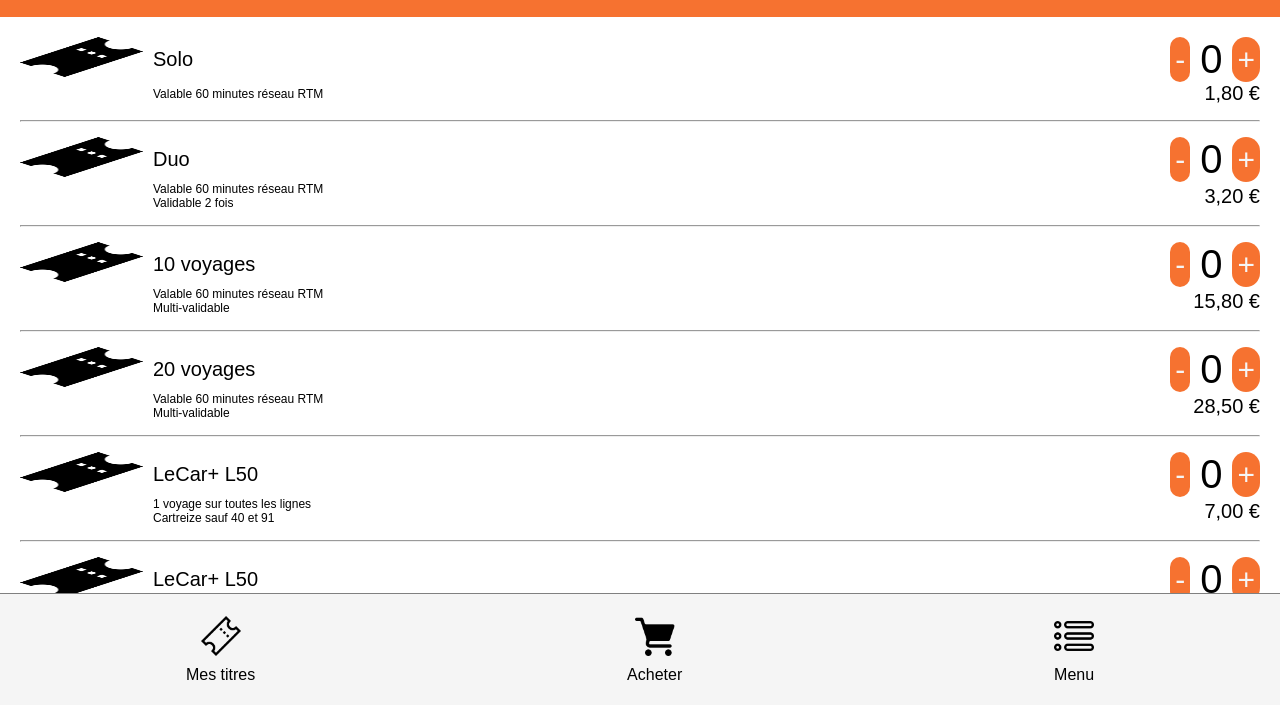
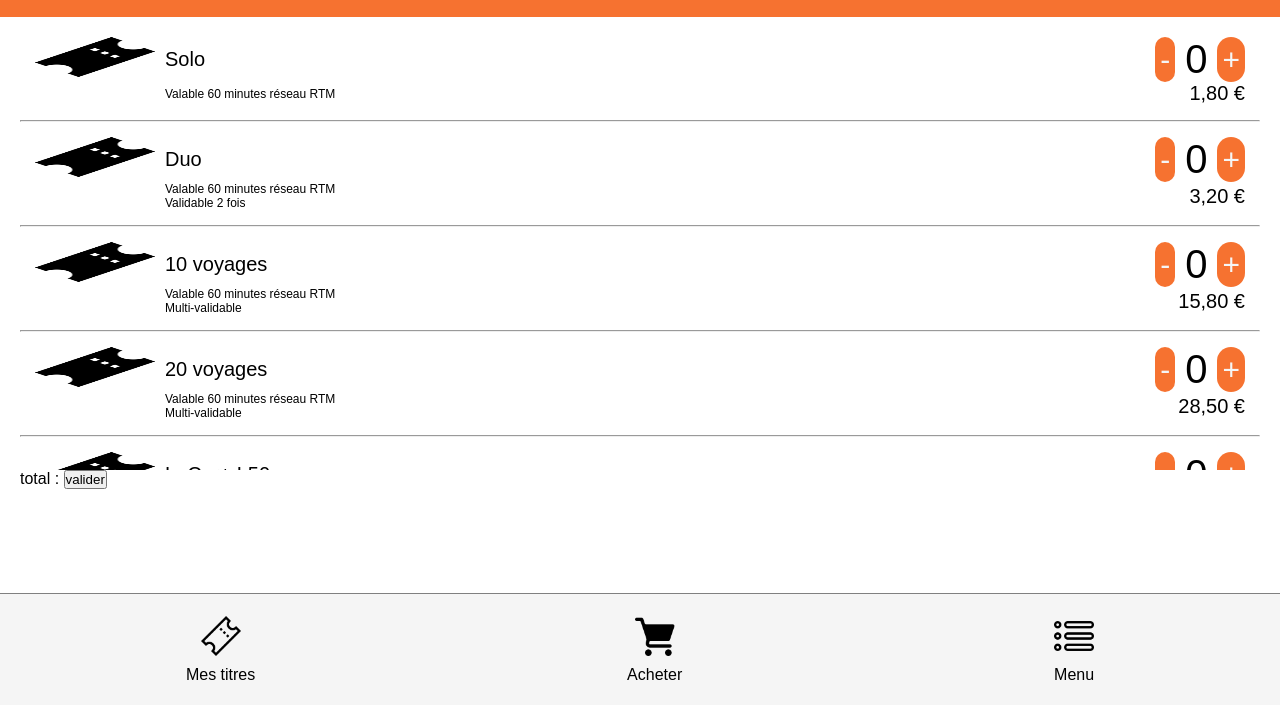
Before and after one commit to paoloDbsx/ecf-front, a plain HTML site: page views/app.html in a window 1280 px wide. Both pictures are taken after a click on the element "Acheter". Shown: the part 95-801 px from the top of the page. Drawn offline with nearby package versions, Linux system fonts and the light colour scheme; files that its build step writes are made by us from their sources.

Commit message:
troisième commit

```diff
--- a/css/style.scss
+++ b/css/style.scss
@@ -11,6 +11,10 @@
 .block {
   display: block;
 }
+.m-0 {
+  margin: 0;
+}
+
 /* ---------------------------------- Intro --------------------------------- */
 .div-time {
   position: absolute;
@@ -91,21 +95,64 @@ nav {
 
 /* -------------------------------- nav page -------------------------------- */
 
-/* ---------------------------------- page1 --------------------------------- */
+/* ---------------------------------- page 1 --------------------------------- */
 .mesTitres-div {
   display: block;
   height: 72vh;
+  overflow-y: auto;
   padding: 20px;
   .mesTitresReels {
-    display: block;
-    height: 72vh;
+    display: flex;
+    flex-direction: column;
+    gap: 15px;
+    text-align: center;
+    font-size: 20px;
+    .mesTitres-img1 {
+      background-image: url("../images/ticket.png");
+      background-size: contain;
+      width: 250px;
+      height: 158px;
+      border: none;
+      border-radius: 10px;
+      margin: 0 auto;
+      position: relative;
+    }
+    .mesTitres-img {
+      background-image: url("../images/ticket.png");
+      background-size: contain;
+      width: 250px;
+      height: 158px;
+      border: none;
+      border-radius: 10px;
+      margin: 0 auto;
+      position: relative;
+    }
+    .mesTitres-img::before {
+      background-color: rgba(0, 0, 0, 0.5);
+      content: "";
+      display: block;
+      height: 100%;
+      width: 100%;
+      border: none;
+      border-radius: 10px;
+      position: absolute;
+    }
+    .mesTitresSeul {
+      display: flex;
+      flex-direction: column;
+      text-align: center;
+      gap: 15px;
+      font-size: 20px;
+    }
   }
   .pasDeTitres {
     display: block;
-    height: 72vh;
+    height: 100%;
     display: flex;
     justify-content: center;
     align-items: center;
+    font-size: 20px;
+    color: grey;
   }
 }
 
@@ -114,11 +161,17 @@ nav {
   display: block;
   height: 72vh;
   padding: 5px 20px;
-  overflow-y: auto;
+  .allTickets {
+    height: 56vh;
+    overflow-y: auto;
+  }
+  .buy {
+    height: 16vh;
+  }
   .acheterTicket {
     display: flex;
     gap: 10px;
-    margin: 15px 0;
+    margin: 15px;
     .acheter-img {
       flex-basis: 10%;
       display: block;
@@ -173,5 +226,11 @@ nav {
 .menu-div {
   display: block;
   height: 72vh;
+  display: flex;
+  justify-content: center;
+  align-items: center;
   padding: 20px;
+  .pasDeMenu {
+    width: 80vw;
+  }
 }
--- /dev/null
+++ b/scripts/cart.js
@@ -0,0 +1,70 @@
+function addCart(id) {
+  let counter = document.querySelector("#counter" + id);
+  counter.innerText++;
+}
+
+function deleteCart(id) {
+  let counter = document.querySelector("#counter" + id);
+  if (counter.innerText !== "0") {
+    counter.innerText--;
+  }
+}
+
+function validate() {
+  // récupération des données
+  let numbers = [];
+  let counters = document.querySelectorAll(".counter");
+  counters.forEach((counter) => {
+    sanitizeCounters(counter);
+    numbers.push(counter.innerText);
+  });
+  let realNumbers = [];
+  let i = 0;
+  numbers.forEach((number) => {
+    if (number > 0) {
+      realNumbers.push([number, i]);
+    }
+    i++;
+  });
+
+  let total = 0;
+
+  realNumbers.forEach((realNumber) => {
+    ticketsTab.forEach((ticket) => {
+      if (ticket.id === realNumber[1] + 1) {
+        for (let k = 0; k < realNumber[0]; k++) {
+          //   let newTitre = document.createElement("div");
+          //   newTitre.classList.add("mesTitresSeul");
+          //   let hr = document.createElement("hr");
+          //   newTitre.innerHTML =
+          //     `<div class="mesTitres-img"><div/>
+          //     <p>` +
+          //     ticket.title +
+          //     `</p>`;
+          //   MesTitresReels.appendChild(newTitre);
+          //   MesTitresReels.appendChild(hr);
+        }
+        total += realNumber[0] * ticket.price;
+      }
+    });
+  });
+  total = total.toString();
+  total = total.slice(0, -2) + "," + total.slice(-2);
+  if (total === ",0") {
+    total = "0";
+  }
+  alert("Coût total : " + total + " €");
+  initializeCounters(counters);
+}
+
+// fonctions pour la validation
+function initializeCounters(counters) {
+  counters.forEach((counter) => {
+    counter.innerText = "0";
+  });
+}
+function sanitizeCounters(counter) {
+  if (counter.innerText < 0 || !Number.isInteger(parseInt(counter.innerText))) {
+    counter.innerText = 0;
+  }
+}
--- /dev/null
+++ b/scripts/chrono.js
@@ -0,0 +1,6 @@
+let test = document.querySelector(".mesTitres-img1");
+console.log(test);
+test.addEventListener("click", () => {
+  //   test.classList.remove("mesTitres-img");
+  test.classList.toggle("mesTitres-img");
+});
--- a/scripts/tickets.js
+++ b/scripts/tickets.js
@@ -1,10 +1,12 @@
 // Tickets
-fetch("../tickets.json")
-  .then((response) => response.json())
-  .then((data) => {
-    data["tickets"].forEach((ticket) => {
+let allTickets = document.querySelector(".allTickets");
+ticketsTab.forEach((ticket) => {
+  // Affichage des tickets
   let newTicket = document.createElement("div");
   let hr = document.createElement("hr");
+  let price = ticket.price.toString();
+  price = price.slice(0, -2) + "," + price.slice(-2);
+
   newTicket.classList.add("acheterTicket");
   newTicket.innerHTML =
     `
@@ -13,17 +15,23 @@ fetch("../tickets.json")
    alt=""
    class="acheter-img"
  />
-    <div class="acheterAll">
+ <div class="acheterAll" id="test">
    <div class="acheterFirst">
      <span class="acheterTitle">` +
     ticket.title +
     `</span>
      <div class="acheterAdd">
-          <button class="buttonCart" id="add` +
+     <button class="buttonCart" id="delete` +
     ticket.id +
-        `">-</button><span>0</span><button class="buttonCart" id="delete` +
+    `"  onclick="deleteCart(` +
     ticket.id +
-        `">+</button>
+    `)">-</button>
+     <span id="counter` +
+    ticket.id +
+    `" class="counter">0</span>
+     <button class="buttonCart" onclick="addCart(` +
+    ticket.id +
+    `)">+</button>
    </div>
      </div>
    <div class="acheterSecond">
@@ -31,13 +39,12 @@ fetch("../tickets.json")
     ticket.description +
     `</p>
      <span class="acheterPrice">` +
-        ticket.price +
+    price +
     " €" +
     `</span>
    </div>
  </div>
    `;
-      acheterDiv.appendChild(newTicket);
-      acheterDiv.appendChild(hr);
+  allTickets.appendChild(newTicket);
+  allTickets.appendChild(hr);
 });
-  });
--- /dev/null
+++ b/scripts/ticketsTab.js
@@ -0,0 +1,62 @@
+let ticketsTab = [
+  {
+    id: 1,
+    title: "Solo",
+    description: "Valable 60 minutes réseau RTM",
+    price: 180,
+  },
+  {
+    id: 2,
+    title: "Duo",
+    description: "Valable 60 minutes réseau RTM<br>Validable 2 fois",
+    price: 320,
+  },
+  {
+    id: 3,
+    title: "10 voyages",
+    description: "Valable 60 minutes réseau RTM<br>Multi-validable",
+    price: 1580,
+  },
+  {
+    id: 4,
+    title: "20 voyages",
+    description: "Valable 60 minutes réseau RTM<br>Multi-validable",
+    price: 2850,
+  },
+  {
+    id: 5,
+    title: "LeCar+ L50",
+    description: "1 voyage sur toutes les lignes<br>Cartreize sauf 40 et 91",
+    price: 700,
+  },
+  {
+    id: 6,
+    title: "LeCar+ L50",
+    description: "10 voyages sur toutes les lignes<br>Cartreize sauf 40 et 91",
+    price: 5600,
+  },
+  {
+    id: 7,
+    title: "Solo Aix-en-Provence",
+    description: "Valable 60 minutes sur Aix-en-Provence",
+    price: 150,
+  },
+  {
+    id: 8,
+    title: "10 voyages Aix-en-Provence",
+    description: "Valable 60 minutes sur Aix-en-Provence<br>Multi-validable",
+    price: 1200,
+  },
+  {
+    id: 9,
+    title: "Solo Berre-L'étang",
+    description: "Valable 60 minutes sur Berre-L'étang",
+    price: 120,
+  },
+  {
+    id: 10,
+    title: "10 voyages Berre-L'étang",
+    description: "Valable 60 minutes sur Berre-L'étang<br>Multi-validable",
+    price: 1000,
+  },
+];
--- a/tickets.json
+++ /dev/null
@@ -1,64 +0,0 @@
-{
-  "tickets": [
-    {
-      "id": 1,
-      "title": "Solo",
-      "description": "Valable 60 minutes réseau RTM",
-      "price": "1,80"
-    },
-    {
-      "id": 2,
-      "title": "Duo",
-      "description": "Valable 60 minutes réseau RTM<br>Validable 2 fois",
-      "price": "3,20"
-    },
-    {
-      "id": 3,
-      "title": "10 voyages",
-      "description": "Valable 60 minutes réseau RTM<br>Multi-validable",
-      "price": "15,80"
-    },
-    {
-      "id": 4,
-      "title": "20 voyages",
-      "description": "Valable 60 minutes réseau RTM<br>Multi-validable",
-      "price": "28,50"
-    },
-    {
-      "id": 5,
-      "title": "LeCar+ L50",
-      "description": "1 voyage sur toutes les lignes<br>Cartreize sauf 40 et 91",
-      "price": "7,00"
-    },
-    {
-      "id": 6,
-      "title": "LeCar+ L50",
-      "description": "10 voyages sur toutes les lignes<br>Cartreize sauf 40 et 91",
-      "price": "56,00"
-    },
-    {
-      "id": 7,
-      "title": "Solo Aix-en-Provence",
-      "description": "Valable 60 minutes sur Aix-en-Provence",
-      "price": "1,50"
-    },
-    {
-      "id": 8,
-      "title": "10 voyages Aix-en-Provence",
-      "description": "Valable 60 minutes sur Aix-en-Provence<br>Multi-validable",
-      "price": "12,00"
-    },
-    {
-      "id": 9,
-      "title": "Solo Berre-L'étang",
-      "description": "Valable 60 minutes sur Berre-L'étang",
-      "price": "1,20"
-    },
-    {
-      "id": 10,
-      "title": "10 voyages Berre-L'étang",
-      "description": "Valable 60 minutes sur Berre-L'étang<br>Multi-validable",
-      "price": "10,00"
-    }
-  ]
-}
--- a/views/app.html
+++ b/views/app.html
@@ -3,7 +3,7 @@
   <head>
     <meta charset="UTF-8" />
     <meta name="viewport" content="width=device-width, initial-scale=1.0" />
-    <link rel="stylesheet" href="../images/style.css" />
+    <link rel="stylesheet" href="../css/style.css" />
     <link
       rel="shortcut icon"
       href="../images/favicon.png"
@@ -27,19 +27,32 @@
     <main>
       <!-- ------------------------------- page 1 -------------------------------- -->
       <div id="mesTitresDiv" class="hidden">
-        <div id="MesTitresReels">ger</div>
+        <div id="MesTitresReels" class="mesTitresReels">
+          <div class="mesTitres-img1"></div>
+          <span>Solo</span>
+        </div>
         <div id="pasDeTitres" class="hidden">
-          <span class="pasDeTitres-span">
-            Vous n'avez actuellement<br />aucun titre de transports
-          </span>
+          <span> Vous n'avez actuellement<br />aucun titre de transports </span>
         </div>
       </div>
 
       <!-- ------------------------------- page 2 -------------------------------- -->
-      <div id="acheterDiv" class="hidden"></div>
+      <div id="acheterDiv" class="hidden">
+        <div class="allTickets"></div>
+        <div class="buy">
+          <span>total : </span>
+          <button onclick="validate()">valider</button>
+        </div>
+      </div>
 
       <!-- -------------------------------- page3 -------------------------------- -->
-      <div id="menuDiv" class="hidden">ertert</div>
+      <div id="menuDiv" class="hidden">
+        <img
+          src="../images/antoine-dupont-french.gif"
+          alt=""
+          class="pasDeMenu"
+        />
+      </div>
     </main>
 
     <!-- ------------------------------- footer -------------------------------- -->
@@ -77,5 +90,8 @@
   </body>
   <script src="../scripts/script.js"></script>
   <script src="../scripts/nav.js"></script>
+  <script src="../scripts/ticketsTab.js"></script>
   <script src="../scripts/tickets.js"></script>
+  <script src="../scripts/cart.js"></script>
+  <script src="../scripts/chrono.js"></script>
 </html>
```
Also changed, not shown: views/index.html (+1 -1 lines), css/style.css, images/ticket-hover.png (added), images/ticket.jpg (deleted), images/ticket.png (added), 2 other files. Lines whose indentation alone changed are shown as unchanged.
